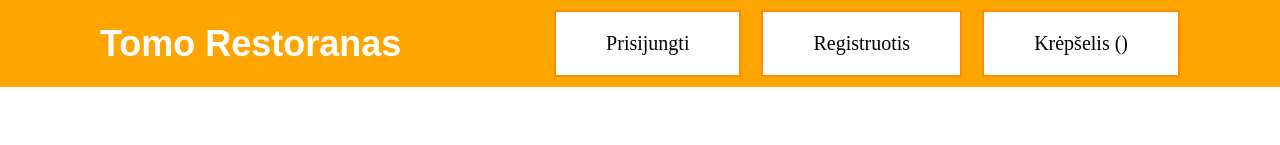
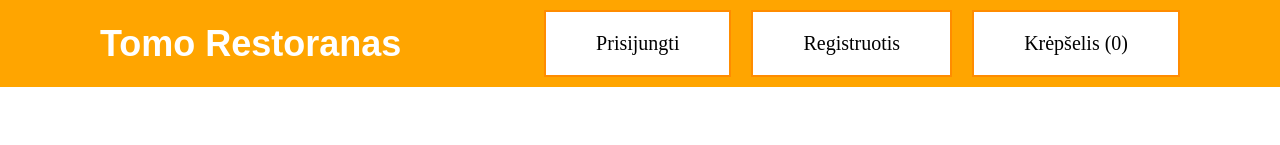
Before and after one commit to tomasbudrikas10/RestoranoFrontend, a React (Vite) app: page / in a window 1280 px wide. Shown: the top 145 px of the page. Built offline with nearby package versions, Linux system fonts and the light colour scheme; no server answers.

Commit message:
Fix Cart Count Updating In Navigation Bar

```diff
--- a/src/NavigationBar.jsx
+++ b/src/NavigationBar.jsx
@@ -32,7 +32,7 @@ function NavigationBar({isLoggedIn, cart}) {
                 <a style={navigationButtonStyle}>Profilis</a>
                 <a style={navigationButtonStyle}>Atsijungti</a>
             </>}
-            <a style={navigationButtonStyle}>Krėpšelis ({cart.length})</a>
+            <a style={navigationButtonStyle}>Krėpšelis ({cart.items.length})</a>
         </div>
     </div>
 }
```
